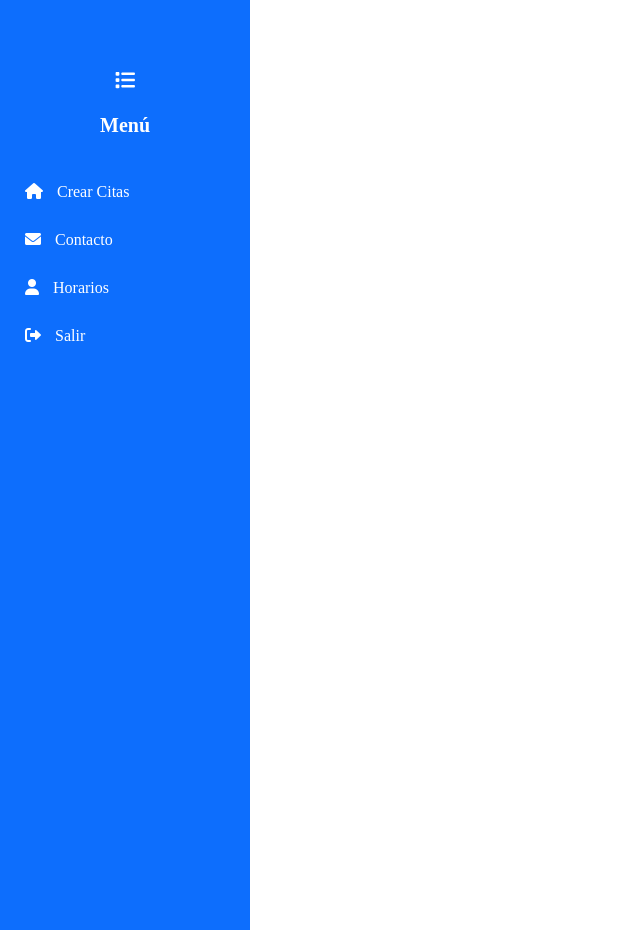
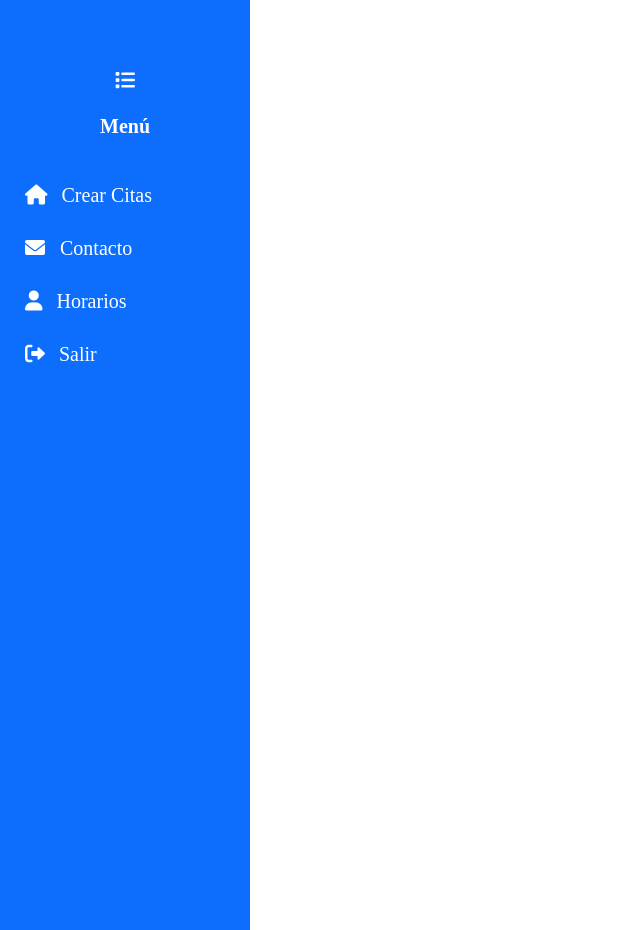
Before and after one commit to kevelopers/Clinica, a Flask app: page /menu in a window 1280 px wide. Shown: the whole page, without its empty margins (0-640 px from the left). Run offline with Flask 3, Linux system fonts and the light colour scheme.

Commit message:
letras
aumento de letrar y imagen

```diff
--- a/templates/user/login.html
+++ b/templates/user/login.html
@@ -28,9 +28,12 @@
 
   <body class="fondo-delineado">
     <!-- Container Justificado al centro -->
+    <br />
+
     <div
       class="container full-page d-flex justify-content-center align-items-cente"
     >
+
       <!-- Columna de 8 de ancho y 6 de largo -->
       <div
         class="col-md-8 col-lg-6"
@@ -47,7 +50,7 @@
         <div style="text-align: center">
           <img
             src="{{ url_for('static', filename='img/logoClin.png') }}"
-            width="200px"
+            width="330px"
           />
         </div>
 
--- a/templates/user/menulateral.html
+++ b/templates/user/menulateral.html
@@ -125,7 +125,7 @@
     </style>
 </head>
 <body>
-    <div id="sidebar" class="sidebar">
+    <div id="sidebar" class="sidebar" style="font-size: 20px;">
         <div class="centered-bars" id="toggleBtn">
             <img src="{{ url_for('static', filename='img/list-solid.svg') }}" width="20px" alt="Bars Icon" class="white-icon">
         </div>
@@ -133,10 +133,10 @@
             Menú
         </div>
         <div class="sidebar-content">
-            <a href="{{ url_for('crear_citas') }}" target="_top"><i class="fas fa-home"></i> <span>Crear Citas</span></a>
-            <a href="{{ url_for('contacto') }}" target="_top"><i class="fas fa-envelope"></i> <span>Contacto</span></a>
-            <a href="#" target="_top"><i class="fas fa-user"></i> <span>Horarios</span></a>
-            <a href="#" target="_top"><i class="fas fa-sign-out-alt"></i> <span>Salir</span></a>
+            <a href="{{ url_for('crear_citas') }}" target="_top"><i class="fas fa-home" style="font-size: 20px;"></i> <span style="font-size: 20px;">Crear Citas</span></a>
+            <a href="{{ url_for('contacto') }}" target="_top" style="font-size: 20px;"><i class="fas fa-envelope"></i> <span style="font-size: 20px;">Contacto</span></a>
+            <a href="#" target="_top"><i class="fas fa-user" style="font-size: 20px;"></i> <span style="font-size: 20px;">Horarios</span ></a>
+            <a href="#" target="_top"><i class="fas fa-sign-out-alt" style="font-size: 20px;"></i> <span style="font-size: 20px;">Salir</span></a>
         </div>
     </div>
 
```
